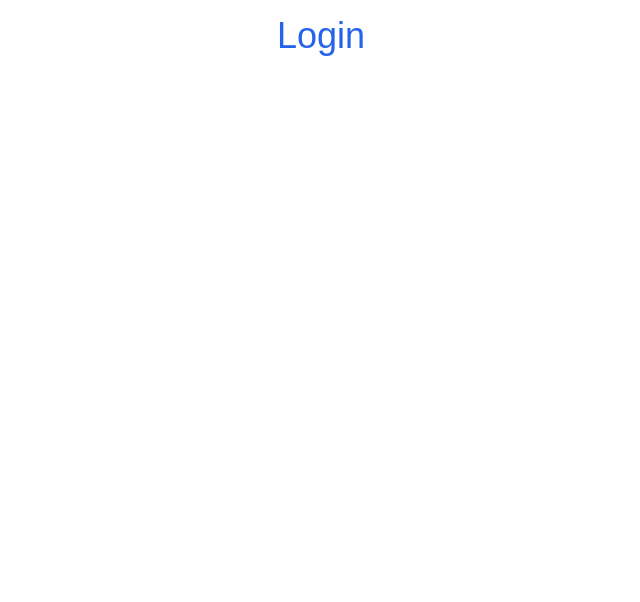
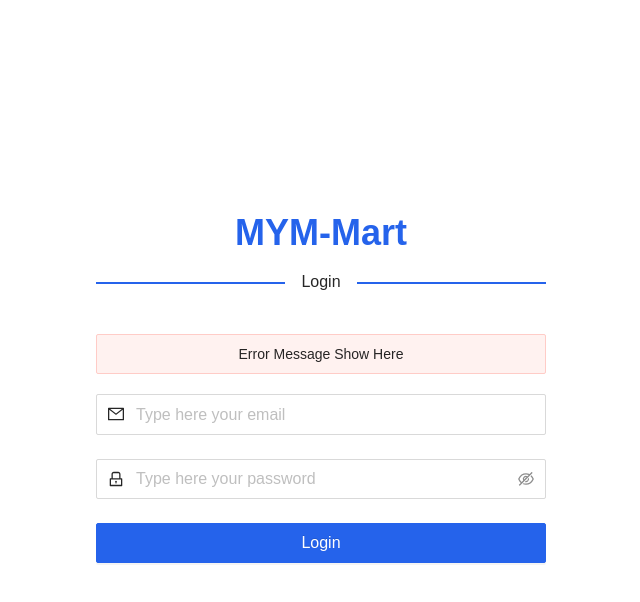
Before and after one commit to ProPythonDev/mern-e-commerce-software, a React (Create React App) app in the folder MYM-Mart-AdminPanel/: page /auth/login in a window 1280 px wide. Shown: the top 602 px of the page, without its empty margins (319-959 px from the left). Built offline with nearby package versions, Linux system fonts and the light colour scheme.

Commit message:
admin panel login page design

```diff
--- a/MYM-Mart-AdminPanel/package.json
+++ b/MYM-Mart-AdminPanel/package.json
@@ -3,6 +3,7 @@
   "version": "0.1.0",
   "private": true,
   "dependencies": {
+    "@ant-design/icons": "^4.7.0",
     "@testing-library/jest-dom": "^5.16.4",
     "@testing-library/react": "^13.3.0",
     "@testing-library/user-event": "^13.5.0",
--- a/MYM-Mart-AdminPanel/src/index.css
+++ b/MYM-Mart-AdminPanel/src/index.css
@@ -17,4 +17,10 @@
   @apply text-textColorWhite bg-primaryColor hover:bg-primaryColorHover border-primaryColor hover:border-primaryColorHover !important;
 }
 
+.ant-divider-horizontal.ant-divider-with-text-center::before,
+.ant-divider-horizontal.ant-divider-with-text-center::after {
+  border-top: 2px solid !important;
+  @apply border-primaryColor w-[200px] text-center !important;
+}
+
 /* And Design Color Customize End */
--- a/MYM-Mart-AdminPanel/src/pages/Login.jsx
+++ b/MYM-Mart-AdminPanel/src/pages/Login.jsx
@@ -1,8 +1,56 @@
+import { LockOutlined, MailOutlined } from "@ant-design/icons";
+import { Alert, Button, Divider, Form, Input } from "antd";
+
 const Login = () => {
+  const onFinish = (values) => {
+    console.log("Form data: ", values);
+  };
+
   return (
-    <div>
-      <h1 className="text-4xl text-center text-primaryColor my-4">Login</h1>
-    </div>
+    <section className="flex flex-col h-screen items-center justify-center">
+      <div className="w-[400px] md:w-[450px]">
+        <h1 className="text-3xl text-center text-primaryColor font-bold md:text-4xl">MYM-Mart</h1>
+
+        <Divider className="!mb-10">Login</Divider>
+        <Alert message="Error Message Show Here" type="error" className="!text-center" />
+
+        <Form
+          name="normal_login"
+          className="login-form mt-5"
+          initialValues={{
+            remember: true,
+          }}
+          onFinish={onFinish}
+          size="large">
+          <Form.Item
+            name="email"
+            rules={[
+              {
+                type: "email",
+                required: true,
+                message: "Please input your Email!",
+              },
+            ]}>
+            <Input prefix={<MailOutlined className="site-form-item-icon mr-2" />} placeholder="Type here your email" />
+          </Form.Item>
+          <Form.Item
+            name="password"
+            rules={[
+              {
+                required: true,
+                message: "Please input your Password!",
+              },
+            ]}>
+            <Input.Password prefix={<LockOutlined className="site-form-item-icon mr-2" />} type="password" placeholder="Type here your password" />
+          </Form.Item>
+          <Form.Item>
+            <Button type="primary" htmlType="submit" className="login-form-button" block>
+              Login
+            </Button>
+          </Form.Item>
+        </Form>
+      </div>
+    </section>
   );
 };
 
--- a/MYM-Mart-AdminPanel/src/pages/NotFound.jsx
+++ b/MYM-Mart-AdminPanel/src/pages/NotFound.jsx
@@ -4,6 +4,7 @@
 const NotFound = () => {
   return (
     <Result
+      className="h-screen pt-20"
       status="404"
       title="404 - Not Found!"
       subTitle="Sorry, the page you visited does not exist."
```
Also changed, not shown: 1 other file (tests, documents, lock files or other folders).
